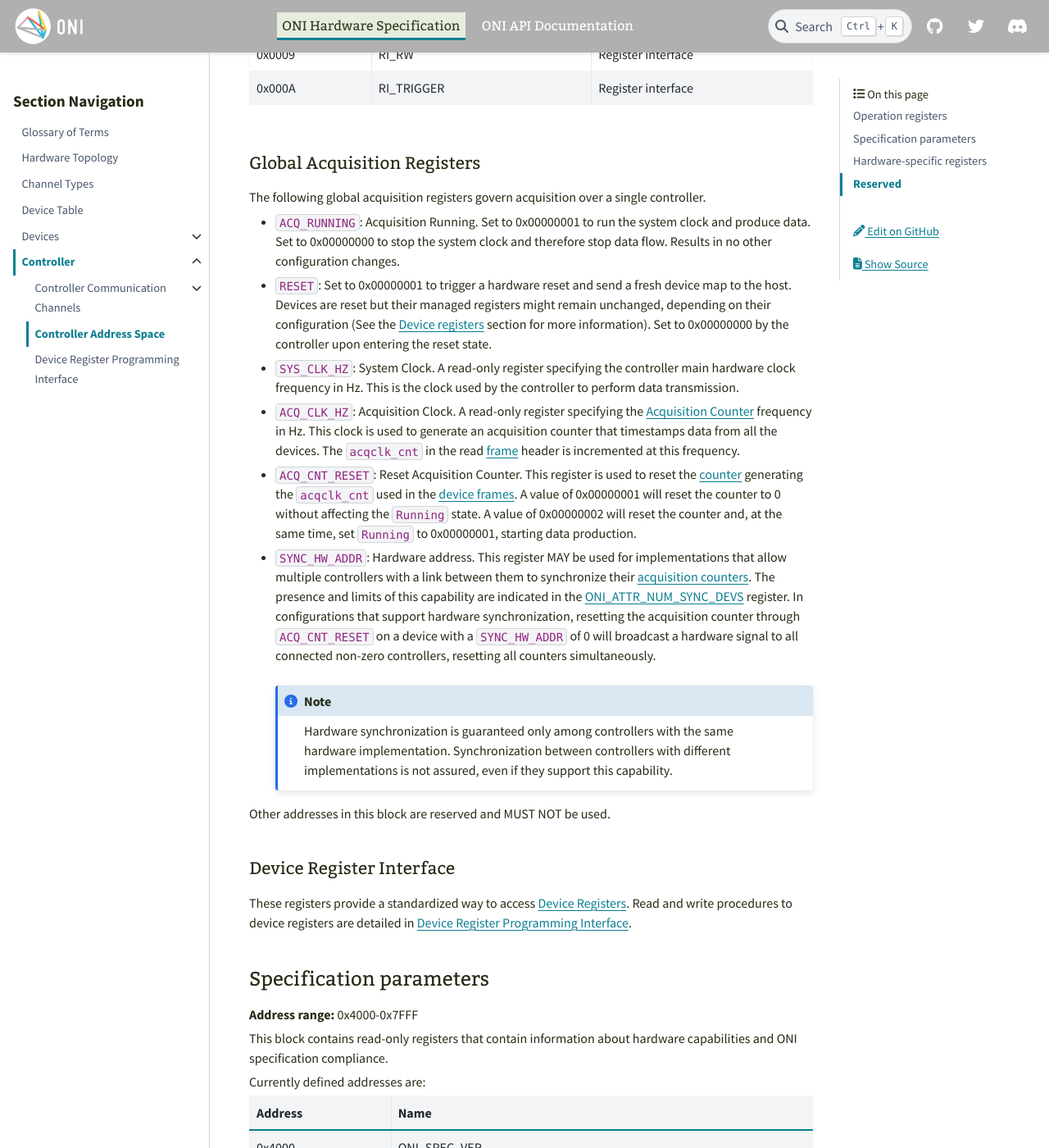
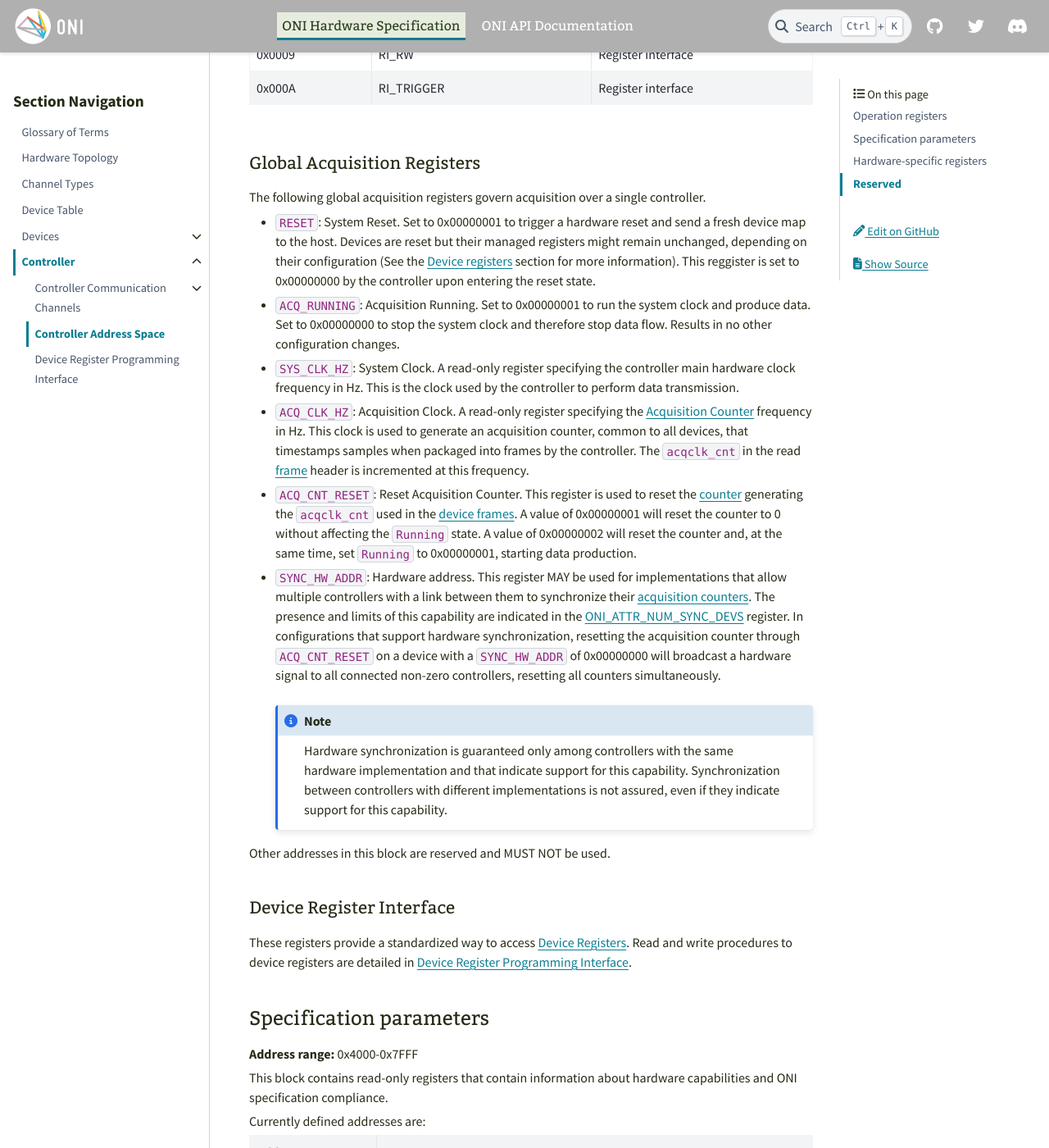
Before and after one commit to open-ephys/ONI, a Sphinx documentation site: the page built from source/hw-spec/controller/addresses.rst, in a window 1280 px wide and 1400 px high, scrolled down 961 px. Shown: the whole window at 82% size. Built offline with Sphinx 7.4.7 and the PyData theme 0.15.4, drawn with Linux system fonts in a browser that asks for light colours; some of the changed text lies outside the part shown.

Commit message:
Address review on addresses.rst

```diff
--- a/source/hw-spec/controller/addresses.rst
+++ b/source/hw-spec/controller/addresses.rst
@@ -48,15 +48,15 @@ Global Acquisition Registers
 The following global acquisition registers govern acquisition over a single
 controller.
 
+- ``RESET``: System Reset. Set to 0x00000001 to trigger a hardware reset and send a fresh device
+  map to the host. Devices are reset but their managed registers might remain
+  unchanged, depending on their configuration (See the :ref:`Device registers
+  <dev-register>` section for more information). This reggister is set to 0x00000000
+  by the controller upon entering the reset state.
+
 - ``ACQ_RUNNING``: Acquisition Running. Set to 0x00000001 to run the system clock and produce data.
   Set to 0x00000000 to stop the system clock and therefore stop data flow. Results in no other
   configuration changes.
-
-- ``RESET``: Set to 0x00000001 to trigger a hardware reset and send a fresh device
-  map to the host. Devices are reset but their managed registers might remain
-  unchanged, depending on their configuration (See the :ref:`Device registers
-  <dev-register>` section for more information). Set to 0x00000000 by the controller
-  upon entering the reset state.
 
 - ``SYS_CLK_HZ``: System Clock. A read-only register specifying the controller
   main hardware clock frequency in Hz. This is the clock used by the controller
@@ -64,7 +64,8 @@ controller.
 
 - ``ACQ_CLK_HZ``: Acquisition Clock. A read-only register specifying the
   :ref:`Acquisition Counter<acq_clk>` frequency in Hz. This clock is used to
-  generate an acquisition counter that timestamps data from all the devices.
+  generate an acquisition counter, common to all devices, that timestamps samples
+  when packaged into frames by the controller.
   The ``acqclk_cnt`` in the read :ref:`frame <frame>` header is incremented at this frequency.
 
 - ``ACQ_CNT_RESET``: Reset Acquisition Counter. This register is used to reset the :ref:`counter<acq_clk>`
@@ -80,12 +81,12 @@ controller.
   The presence and limits of this capability are indicated in
   the :ref:`ONI_ATTR_NUM_SYNC_DEVS<optional-num-sync-dev-reg>` register.
   In configurations that support hardware synchronization, resetting the acquisition counter through
-  ``ACQ_CNT_RESET`` on a device with a ``SYNC_HW_ADDR`` of 0 will broadcast a hardware signal
+  ``ACQ_CNT_RESET`` on a device with a ``SYNC_HW_ADDR`` of 0x00000000 will broadcast a hardware signal
   to all connected non-zero controllers, resetting all counters simultaneously.
 
   .. note:: Hardware synchronization is guaranteed only among controllers with the same hardware
-    implementation. Synchronization between controllers with different implementations is not assured,
-    even if they support this capability.
+    implementation and that indicate support for this capability. Synchronization between controllers
+    with different implementations is not assured, even if they indicate support for this capability.
 
 Other addresses in this block are reserved and MUST NOT be used.
 
@@ -123,16 +124,18 @@ Address  Name
 .. _read-word-alignment-reg:
 
 - ``ONI_ATTR_READ_STR_ALIGN``: Read stream alignment. Specifies, in bits, the data word size the hardware
-  implementation of the :ref:`read channel <data-rd-chan>` uses for transmission.
+  implementation of the :ref:`read channel <data-rd-chan>` uses for transmission. This value must be divisible
+  by 8.
 
 .. _write-word-alignment-reg:
 
 - ``ONI_ATTR_WRITE_STR_ALIGN``: Write stream alignment. Specifies, in bits, the data word size the hardware
-  implementation of the :ref:`write channel <data-wr-chan>` uses for transmission.
+  implementation of the :ref:`write channel <data-wr-chan>` uses for transmission. This value must be divisible
+  by 8.
 
 .. _max-devaccess-reg:
 
-- ``ONI_ATTR_MAX_REGISTER_Q``: Maximum queued device register operations. Maximum number of operations that
+- ``ONI_ATTR_MAX_REGISTER_Q_SIZE``: Maximum queued device register operations. Maximum number of operations that
   can be queued through the :ref:`register_interface`.
 
 .. _optional-num-sync-dev-reg:
@@ -154,13 +157,12 @@ Hardware-specific registers
 This block is reserved for hardware-specific registers that fall out of the scope of this specification
 but might be required for the correct operation of a specific hardware implementation.
 
-The :term:`Driver Translator` should, to the possible extent, hide these from the :term:`API`.
-
 .. note:: These addresses SHOULD be reserved for low-level configuration of the hardware. Most
   hardware-specific operations SHOULD, if possible, be implemented either in
   :ref:`hardware specific registers<hub_addr_hw_specific>` in the controller hub-0
   :ref:`hub information device<hub_info_dev>` or in dedicated devices to access these hardware
-  characteristics (e.g. hub link controllers).
+  characteristics (e.g. hub link controllers). When registers in this block are used, the
+  :term:`Driver Translator` should, to the possible extent, hide these from the :term:`API`.
 
 .. _address_reserved:
 
```
Also changed, not shown: other parts of source/hw-spec/controller/addresses.rst (+4 -4 lines).
